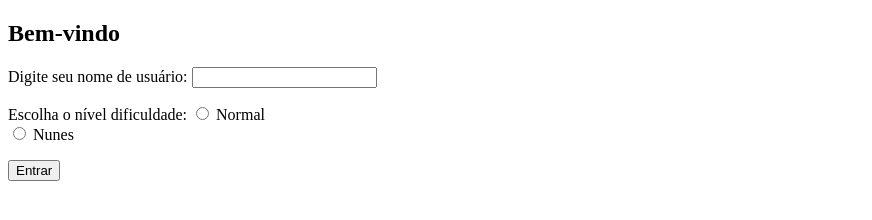
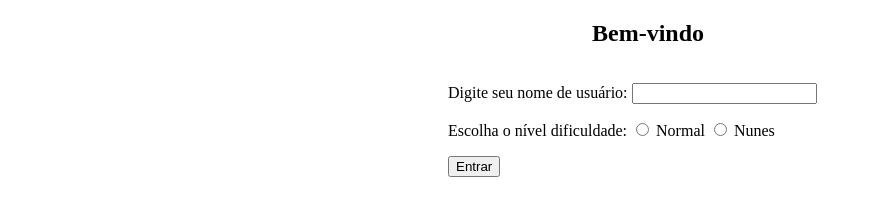
Before and after one commit to MarvinSantos/JogoDaForcaBlanka, a plain HTML site: page home.html in a window 1280 px wide. Shown: the whole page, without its empty margins (0-872 px from the left). Drawn offline with nearby package versions, Linux system fonts and the light colour scheme.

Commit message:
home.css e home.html

```diff
--- a/css/home.css
+++ b/css/home.css
@@ -2,9 +2,13 @@ body {
    position: relative;
    width: 100%;
 }
-section {
+.centerBox {
    left: 50%;
    margin-left: -200px;
    position: absolute;
    width: 400px;
 }
+
+h2 {
+   text-align: center;
+}
--- a/home.html
+++ b/home.html
@@ -4,10 +4,11 @@
     <meta charset="utf-8">
     <title>Principal</title>
     <script src="http://code.jquery.com/jquery-2.1.4.min.js"></script>
+    <link rel="stylesheet" href="css/home.css" />
   </head>
   <body>
     <h2>Bem-vindo</h2>
-    <div>
+    <div class="centerBox">
        <section>
          <form id="formulario" action="home.html">
            <p>
@@ -17,8 +18,8 @@
 
            <p>
              Escolha o nível dificuldade:
-             <input id="normal" type="radio" name="normal" value="Normal"/> Normal <br/>
-             <input id="nunes" type="radio" name="nunes" value="Nunes"/> Nunes <br/>
+             <input id="normal" type="radio" name="nivel" value="Normal"/> Normal
+             <input id="nunes" type="radio" name="nivel" value="Nunes"/> Nunes
            </p>
          </form>
          <button id="submit">Entrar</button>
```
